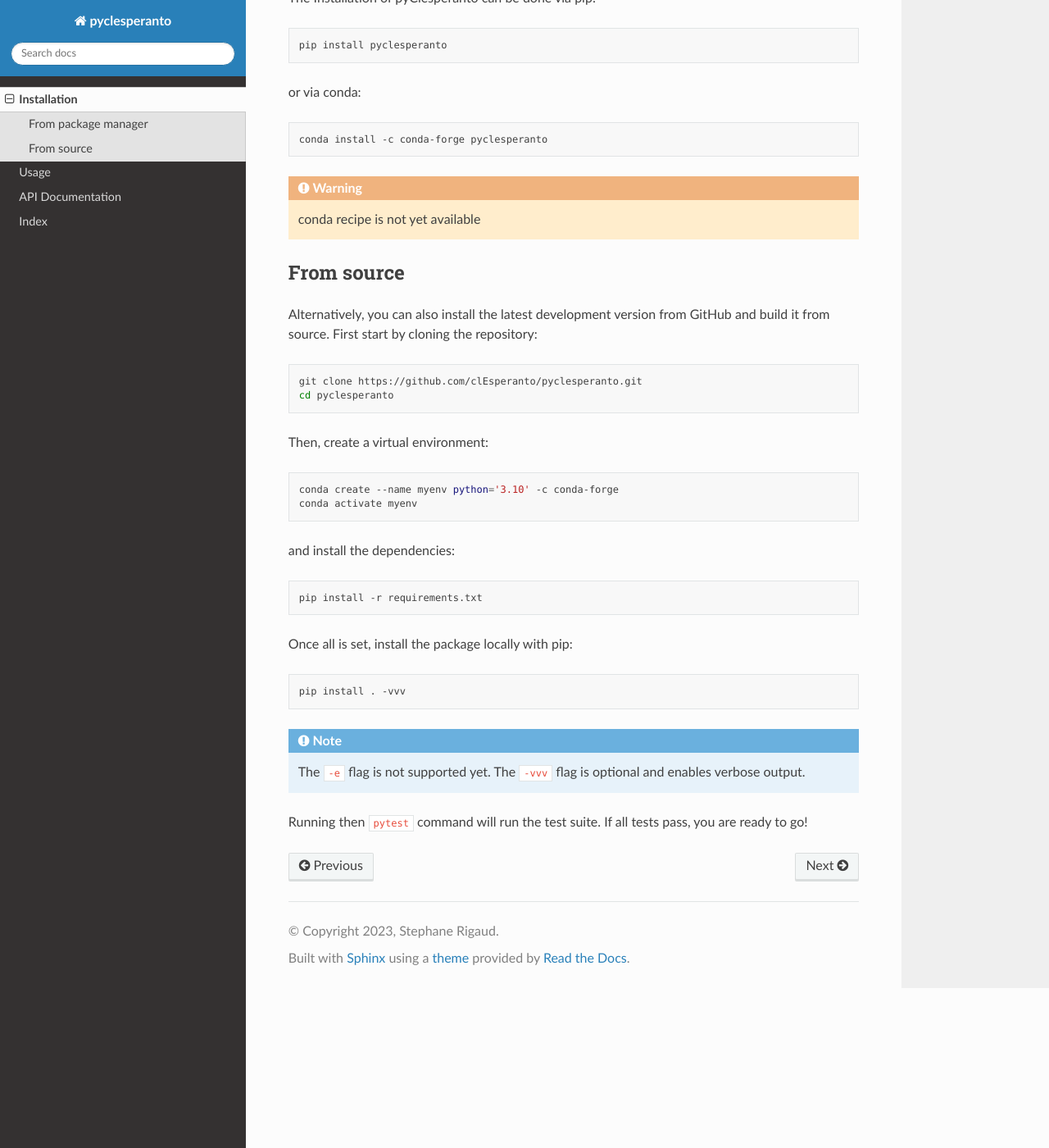
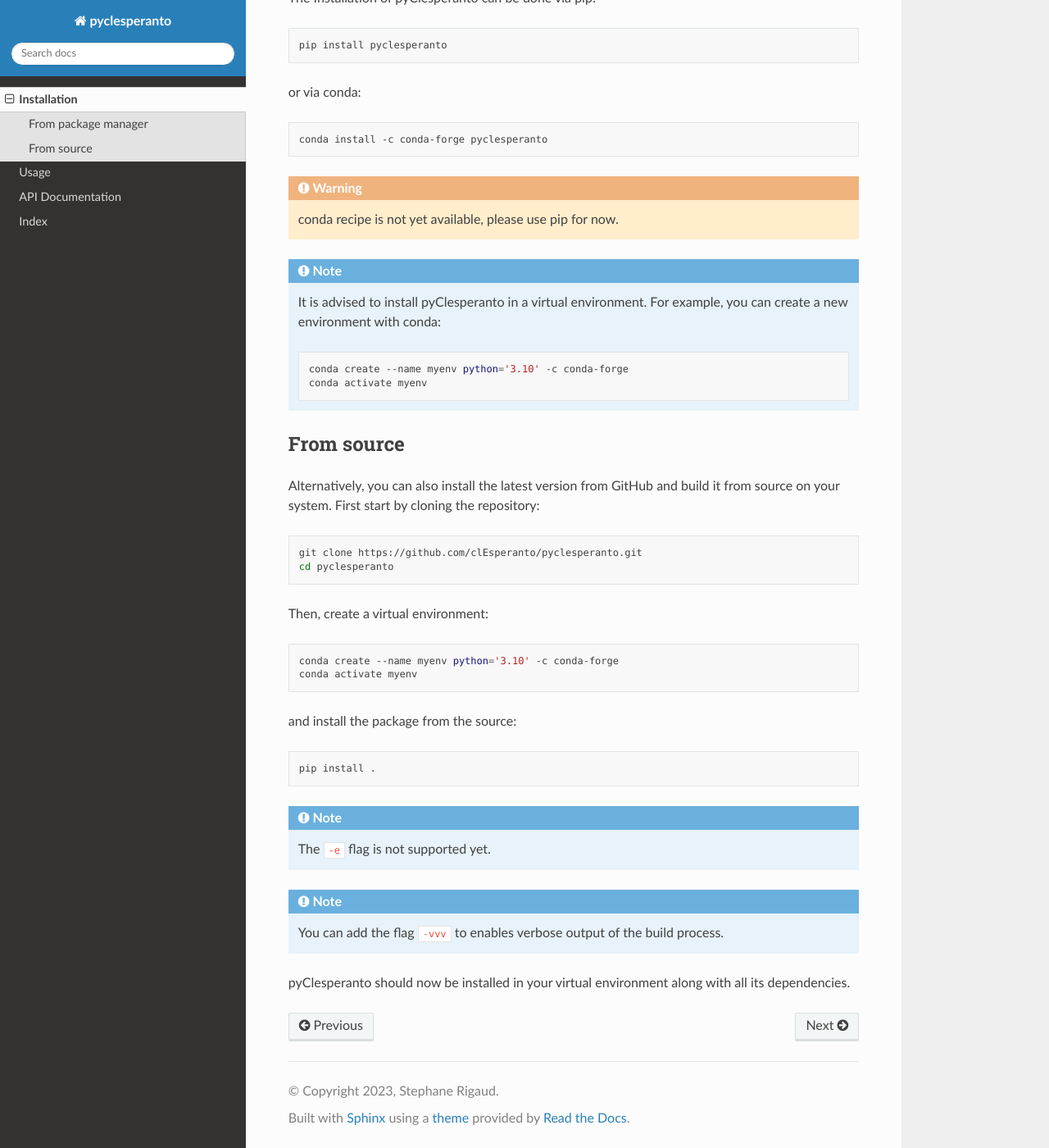
Before and after one commit to clEsperanto/pyclesperanto, a Sphinx documentation site: the page built from docs/source/install.rst, in a window 1280 px wide and 1400 px high, scrolled down 230 px. Shown: the whole window at 82% size. Built offline with Sphinx 7.4.7 and the Read the Docs theme 2.0.0, drawn with Linux system fonts in a browser that asks for light colours.

Commit message:
update doc

```diff
--- a/docs/source/install.rst
+++ b/docs/source/install.rst
@@ -18,13 +18,22 @@ or via conda:
 
 .. warning::
 
-    conda recipe is not yet available
+    conda recipe is not yet available, please use pip for now.
+
+.. note::
+
+    It is advised to install pyClesperanto in a virtual environment. For example, you can create a new environment with conda:
+
+    .. code-block:: bash
+
+        conda create --name myenv python='3.10' -c conda-forge
+        conda activate myenv
 
 
 From source
 ====================
 
-Alternatively, you can also install the latest development version from GitHub and build it from source.
+Alternatively, you can also install the latest version from GitHub and build it from source on your system.
 First start by cloning the repository:
 
 .. code-block:: bash
@@ -39,20 +48,18 @@ Then, create a virtual environment:
     conda create --name myenv python='3.10' -c conda-forge
     conda activate myenv
 
-and install the dependencies:
+and install the package from the source:
 
 .. code-block:: bash
 
-    pip install -r requirements.txt
-
-Once all is set, install the package locally with pip:
-
-.. code-block:: bash
-
-    pip install . -vvv
+    pip install .
 
 .. note::
 
-    The ``-e`` flag is not supported yet. The ``-vvv`` flag is optional and enables verbose output.
+    The ``-e`` flag is not supported yet.
 
-Running then ``pytest`` command will run the test suite. If all tests pass, you are ready to go!
+.. note::
+
+    You can add the flag ``-vvv`` to enables verbose output of the build process.
+
+pyClesperanto should now be installed in your virtual environment along with all its dependencies.
```
Also changed, not shown: docs/source/api.rst (+24 -11 lines).
